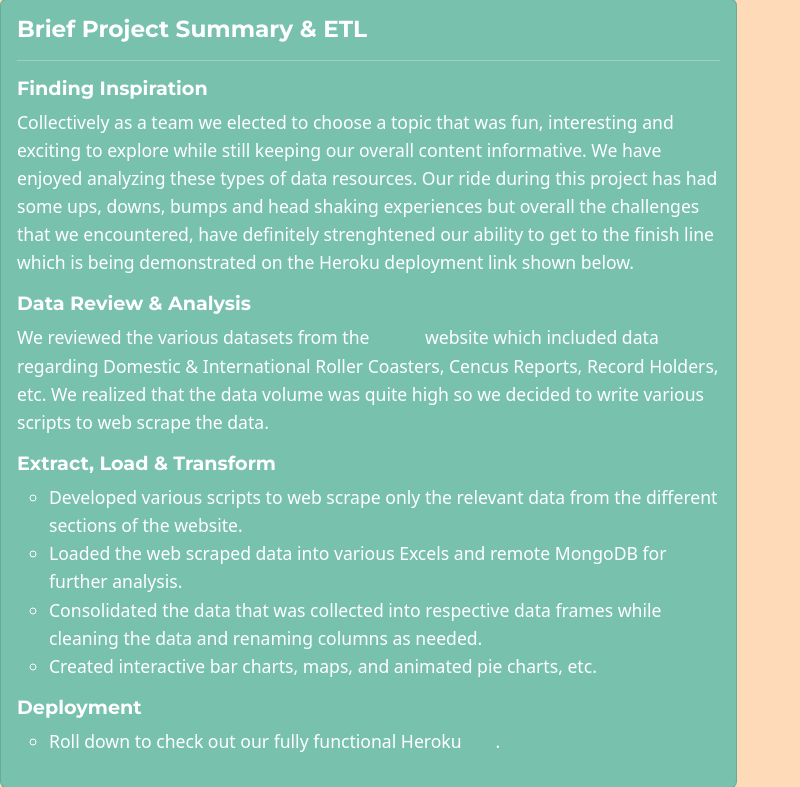
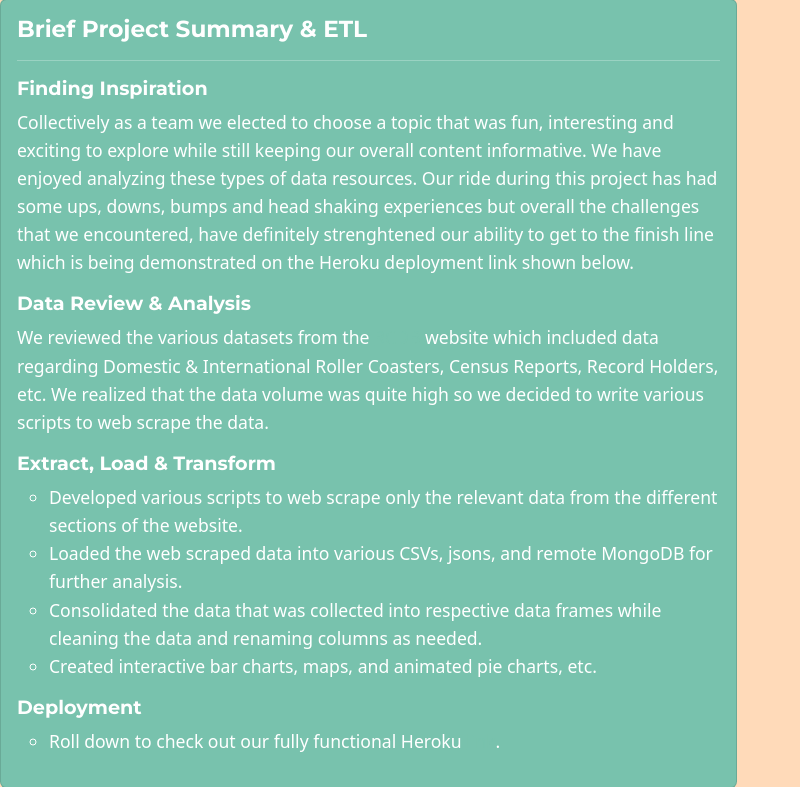
Before and after one commit to MorgaineB/Project2, a Flask app: template templates/about.html in a window 1280 px wide. Shown: the part 2146-2933 px from the top of the page, without its empty margins (0-800 px from the left). Run offline with Flask 2, Linux system fonts and the light colour scheme; the template is opened without the code that fills it, so the values that code supplies are empty; some libraries are stand-ins or nearby versions.

Commit message:
proofreading

```diff
--- a/templates/about.html
+++ b/templates/about.html
@@ -187,7 +187,7 @@
                 We have enjoyed analyzing these types of data resources. Our ride during this project has had some ups, downs, bumps and head shaking experiences but overall the challenges that we encountered, have definitely strenghtened our ability to get to the finish line which is being demonstrated on the Heroku deployment link shown below.
               </p>
               <h3 style="font-size:120%; font-weight: bold;">Data Review & Analysis</h3>
-              <p style="font-size:110%; line-height: 1.6;">We reviewed the various datasets from the <a href="https://rcdb.com/">RCDB</a> website which included data regarding Domestic & International Roller Coasters, Cencus Reports, Record Holders, etc.
+              <p style="font-size:110%; line-height: 1.6;">We reviewed the various datasets from the <a href="https://rcdb.com/">RCDB</a> website which included data regarding Domestic & International Roller Coasters, Census Reports, Record Holders, etc.
                 We realized that the data volume was quite high so we decided to write various scripts to web scrape the data.
               </p>
               <h3 style="font-size:120%; font-weight: bold;">Extract, Load & Transform</h3>
@@ -196,7 +196,7 @@
                       Developed various scripts to web scrape only the relevant data from the different sections of the website.
                   </li>
                   <li>
-                      Loaded the web scraped data into various Excels and remote MongoDB for further analysis.
+                      Loaded the web scraped data into various CSVs, jsons, and remote MongoDB for further analysis.
                   </li>
                   <li>
                       Consolidated the data that was collected into respective data frames while cleaning the data and renaming columns as needed.
```
